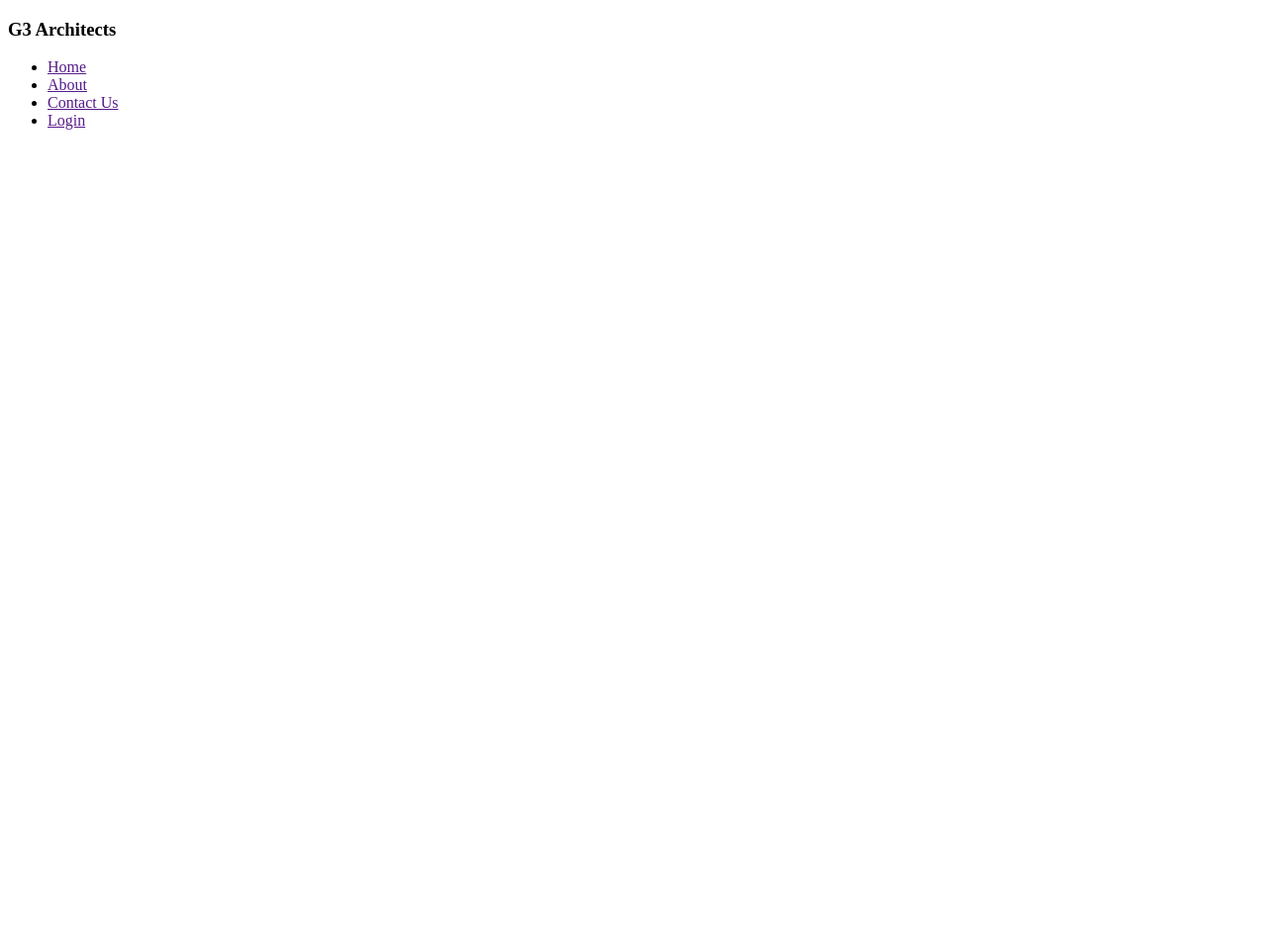
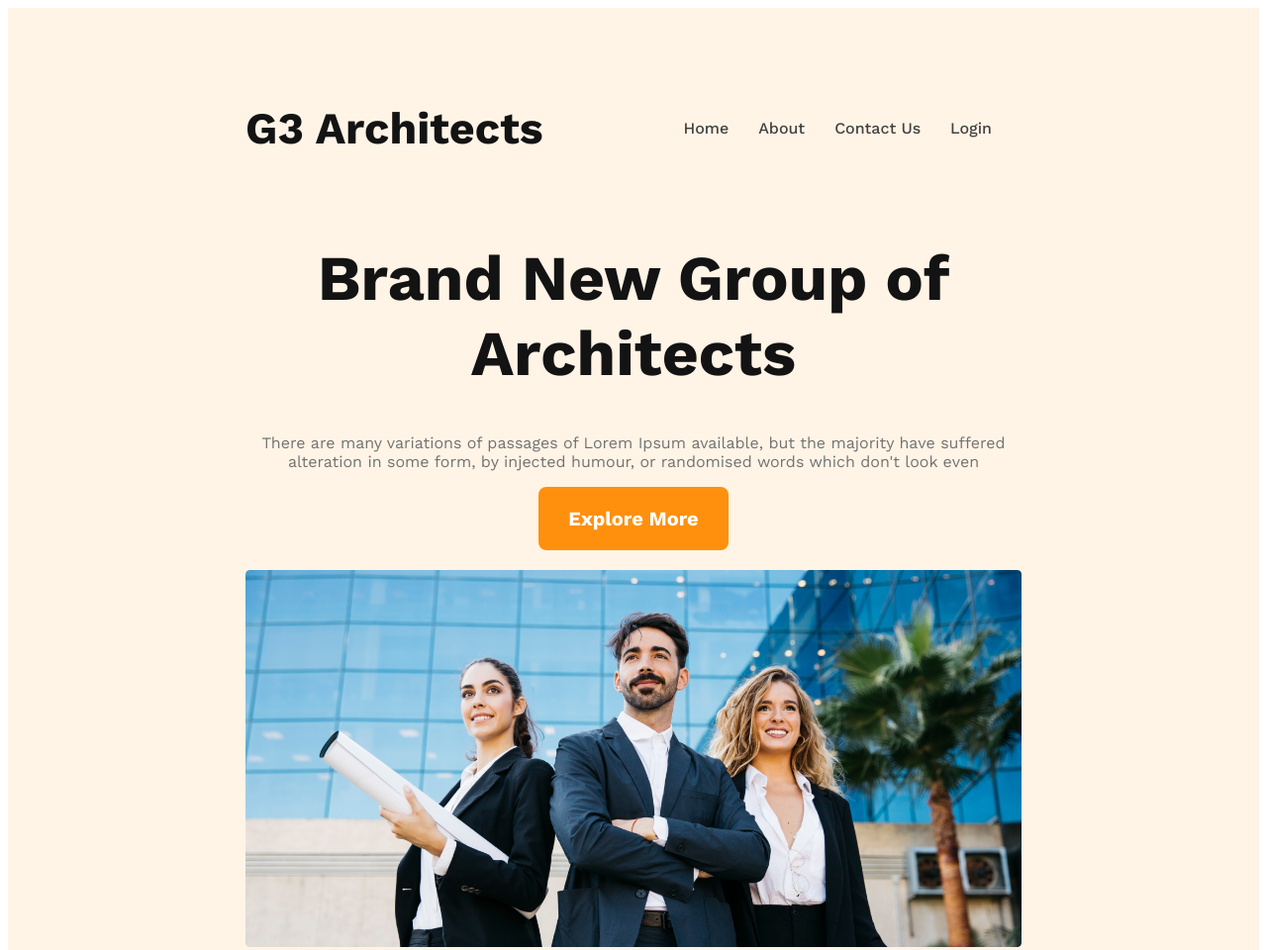
Before and after one commit to Monwar23/g3-architects-website, a plain HTML site: page index.html in a window 1280 px wide. Shown: the top 960 px of the page at 99% size. Before the commit the page ends 800 px from the top, so only its background shows below. Drawn offline with nearby package versions, Linux system fonts and the light colour scheme.

Commit message:
finished header

```diff
--- a/index.html
+++ b/index.html
@@ -9,7 +9,7 @@
 <body>
     <header>
         <nav>
-            <h3>G3 Architects</h3>
+            <h3 class="nav-title">G3 Architects</h3>
             <ul>
                 <li><a href="">Home</a></li>
                 <li><a href="">About</a></li>
@@ -17,6 +17,14 @@
                 <li><a href="">Login</a></li>
             </ul>
         </nav>
+        <div class="banner">
+            <div class="banner-content">
+                <h1 class="banner-title">Brand New Group of Architects</h1>
+                <p class="banner-des">There are many variations of passages of Lorem Ipsum available, but the majority have suffered alteration in some form, by injected humour, or randomised words which don't look even</p>
+                <button class="btn-primary">Explore More</button>
+            </div>
+        <img src="images/banner.png" alt="">
+        </div>
     </header>
     <main>
 
--- a/styles/architects.css
+++ b/styles/architects.css
@@ -0,0 +1,93 @@
+/* work sans font */
+@import url('https://fonts.googleapis.com/css2?family=Open+Sans:wght@400;700;800&family=Work+Sans:wght@400;500;600;700;800&display=swap');
+
+/* shared style */
+.btn-primary {
+    border-radius: 8px;
+    background: #FF900E;
+    padding: 20px 30px;
+    color: white;
+    font-size: 1.25rem;
+    font-weight: 700;
+    cursor: pointer;
+    border: 0;
+}
+
+* {
+    font-family: 'Open Sans', sans-serif;
+    font-family: 'Work Sans', sans-serif;
+}
+
+/* header styles */
+header {
+    background: rgba(255, 144, 14, 0.10);
+    padding: 50px 240px;
+}
+
+nav {
+    display: flex;
+    justify-content: space-between;
+    align-items: center;
+}
+
+.nav-title {
+    font-size: 2.8rem;
+    font-weight: 700;
+    color: #131313;
+}
+
+nav>ul {
+    display: flex;
+}
+
+nav li {
+    list-style: none;
+    margin-right: 30px;
+    font-weight: 500;
+    font-size: 1rem;
+}
+
+nav li a {
+    text-decoration: none;
+    color: #424242;
+}
+
+/* banner style */
+.banner-content {
+    max-width: 800px;
+    text-align: center;
+    margin: 0 auto;
+}
+
+.banner-title {
+    font-size: 4rem;
+    font-weight: 700;
+    color: #131313;
+}
+
+.banner-des {
+    color: #727272;
+}
+.banner img{
+    width: 100%;
+    margin-top: 20px
+}
+
+/* responsive */
+@media screen and (max-width:576px) {
+    header{
+        padding: 20px;
+    }
+    nav{
+        flex-direction: column;
+    }
+}
+
+@media screen and (min-width:577px) and (max-width:992px) {
+    header{
+        padding: 50px;
+    }
+    nav{
+        flex-direction: column;
+    }
+}
```
